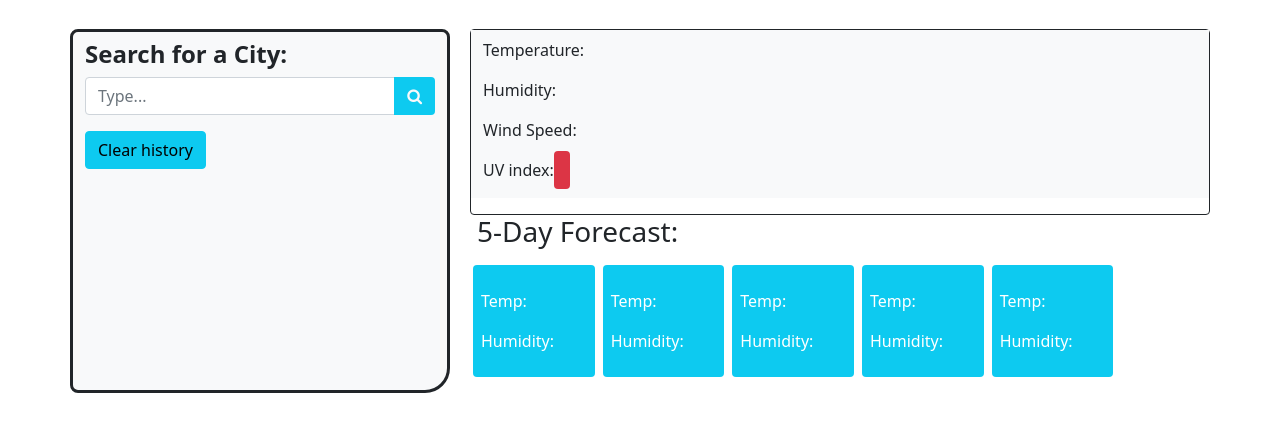
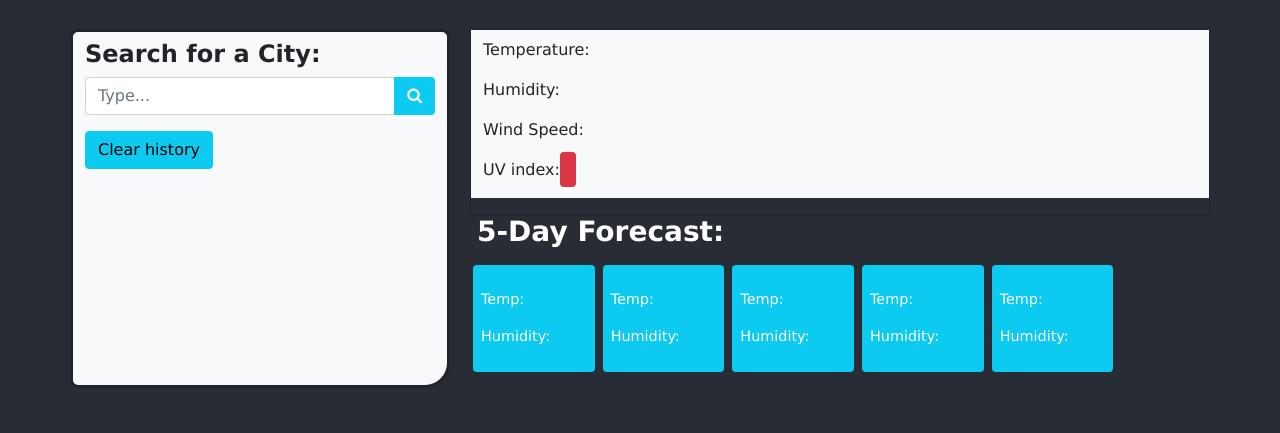
Before and after one commit to SteffB23/Weather-Dashboard, a plain HTML site: page index.html in a window 1280 px wide. Shown: the part 99-532 px from the top of the page. Drawn offline with nearby package versions, Linux system fonts and the light colour scheme.

Commit message:
Extended additional styles to CSS

```diff
--- a/assets/css/style.css
+++ b/assets/css/style.css
@@ -1,5 +1,12 @@
+*{
+    box-sizing: border-box;
+
+}
+
 body {
-    background-color: #fff;
+    background-color: #282c34;
+    font-size: 16px;
+    font-family: Verdana, Geneva, Tahoma, sans-serif;
 }
 
 .col-sm-4 {
@@ -13,3 +20,22 @@ img {
     height: 50px;
     border-radius: 25px;
 }
+
+h3{
+    color: white;
+    font-weight: bold;
+}
+
+.forecast{
+
+    font-size: 0.9em;
+}
+
+span{
+    font-size: 1em;
+}
+
+li:hover{
+    background-color: lightslategray;
+    text-decoration: underline;
+}
```
